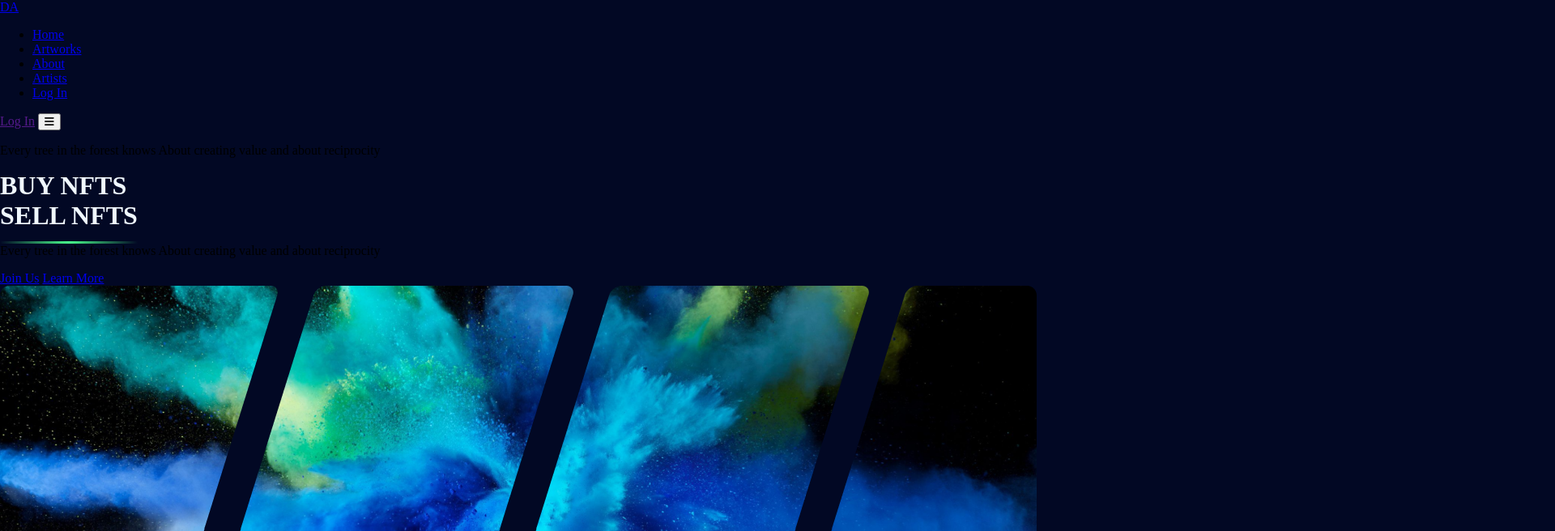
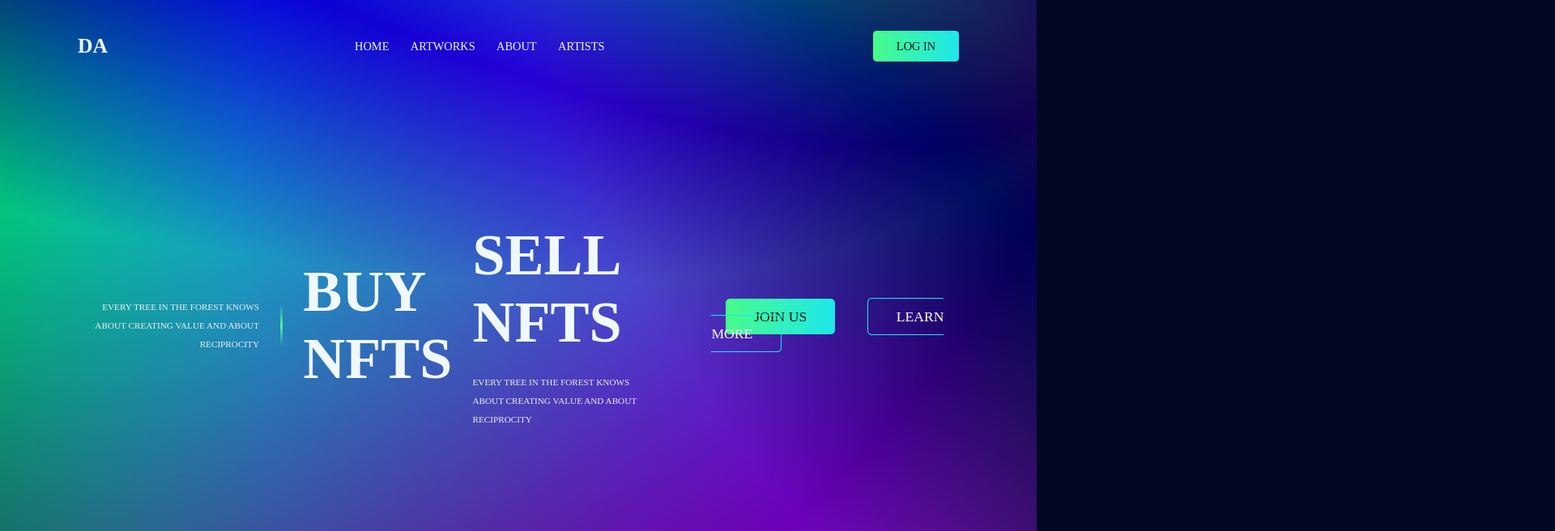
Before and after one commit to alok-38/nft-marketplace, a plain HTML site: page index.html in a window 1280 px wide. Shown: the top 656 px of the page at 81% size, 1920 px wide, since content can reach past the window. Drawn offline with Linux system fonts and the light colour scheme.

Commit message:
Display Grid and Flex

```diff
--- a/index.html
+++ b/index.html
@@ -40,7 +40,7 @@
                     </div>
                 </div>
                 <div>
-                    <h2>Sell NFTS</h2>
+                    <h1>Sell NFTS</h1>
                     <span class="bar"></span>
                     <p>Every tree in the forest knows About
                         creating value and about reciprocity
--- a/style.css
+++ b/style.css
@@ -56,3 +56,209 @@ h2:not(.explore h2, .trial h2, footer h2)::before,
     width: 100%;
     height: 0.1em;
 }
+
+h3 {
+    margin-bottom: 1em;
+}
+
+a {
+    text-decoration: none;
+    color: aliceblue;
+    font-size: .9em;
+}
+
+p,
+span {
+    margin: 0;
+    color: #eee;
+    font-size: .8em;
+    line-height: 1.6;
+}
+
+small {
+    color: #eee;
+}
+
+button {
+    cursor: pointer;
+}
+
+ul {
+    list-style-type: none;
+    padding: 0;
+}
+
+section,
+footer {
+    margin: 8em 0;
+}
+
+/* Header and the container */
+header {
+    background: url(./img/background.jpg);
+    background-repeat: no-repeat;
+    background-position: center;
+    background-size: cover;
+    position: relative;
+}
+
+.container {
+    max-width: 90%;
+    margin: 0 auto;
+    padding: 0 2em;
+}
+
+header .container {
+    display: flex;
+    justify-content: space-between;
+    align-items: center;
+    flex-direction: column;
+    min-height: 100vh;
+}
+
+/* Creating the primary and
+secondary button styles */
+.btn {
+    padding: 0.7em 2em;
+    border-radius: 0.3em;
+    text-transform: uppercase;
+    transition: 0.3s;
+}
+
+.btn-primary {
+    background: linear-gradient(90deg, #48fc8b, #1de7ea);
+    color: #111;
+    border: none;
+}
+
+.btn-primary:hover {
+    background: #1de7ea;
+}
+
+.btn-secondary {
+    border: 1px #1de7ea solid;
+    color: #fff;
+}
+
+.btn-secondary:hover {
+    background-color: #fff;
+    color: #111;
+}
+
+.btn-group .btn {
+    margin: 1em;
+}
+
+/* Navbar */
+nav {
+    display: flex;
+    justify-content: space-between;
+    align-items: center;
+    width: 100%;
+    padding: 2em 0;
+}
+
+nav a {
+    text-transform: uppercase;
+}
+
+.brand {
+    font-size: 1.6em;
+    font-weight: 700;
+}
+
+nav li {
+    display: inline-block;
+    margin: 0 0.7em;
+}
+
+.search {
+    text-align: center;
+    border: none;
+    outline: none;
+    width: 8em;
+    transition: 0.3s;
+}
+
+.menu-btn {
+    background: none;
+    border: none;
+    cursor: pointer;
+    font-size: 1.5em;
+    color: #fff;
+    display: none;
+}
+
+.menu .btn-primary {
+    display: none;
+}
+
+/* Styling the middle part of the header */
+.header-body {
+    min-height: 60vh;
+    display: flex;
+    justify-content: center;
+    align-items: center;
+    margin: 3em 0 1em 0;
+}
+
+.header-body div div {
+    display: flex;
+    justify-content: center;
+    align-items: center;
+    margin: 1em 0;
+}
+
+h1 {
+    font-size: 4.5em;
+}
+
+.header-body p {
+    max-width: 20em;
+    text-transform: uppercase;
+    line-height: 23px;
+    font-size: 0.7em;
+}
+
+.header-body p:nth-child(1) {
+    text-align: right;
+}
+
+.bar {
+    width: 0.4em;
+    height: 4em;
+    background: linear-gradient(0deg,
+            rgba(72, 252, 139, 0) 0%,
+            #48fc8b 50%,
+            rgba(72, 252, 139, 0) 100%);
+    filter: feDropShadow(0 0 0.5em #48fc8b);
+    margin: 0 2em;
+}
+
+.grid-img {
+    width: 100%;
+    margin: 0 auto;
+}
+
+.header-body .btn, .trial .btn {
+    font-size: 1.1em;
+}
+
+.header-body .btn-group {
+    margin: 3em 0;
+}
+
+/* Services Section */
+.services .heading {
+    display: grid;
+    grid-template-columns: 1fr 2fr;
+    grid-gap: 2em;
+}
+
+.cards {
+    display: flex;
+    justify-content: center;
+    align-items: center;
+    gap: 2em;
+    margin: 10em 0 4em 0;
+}
```
